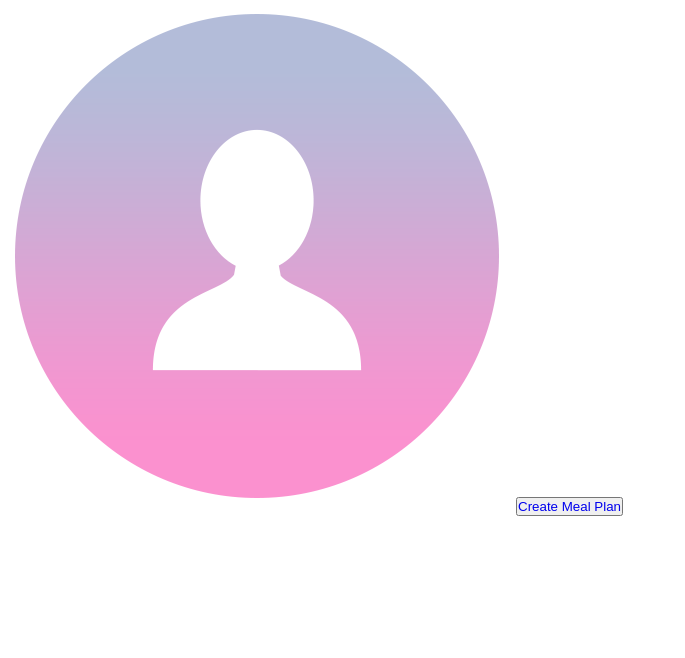
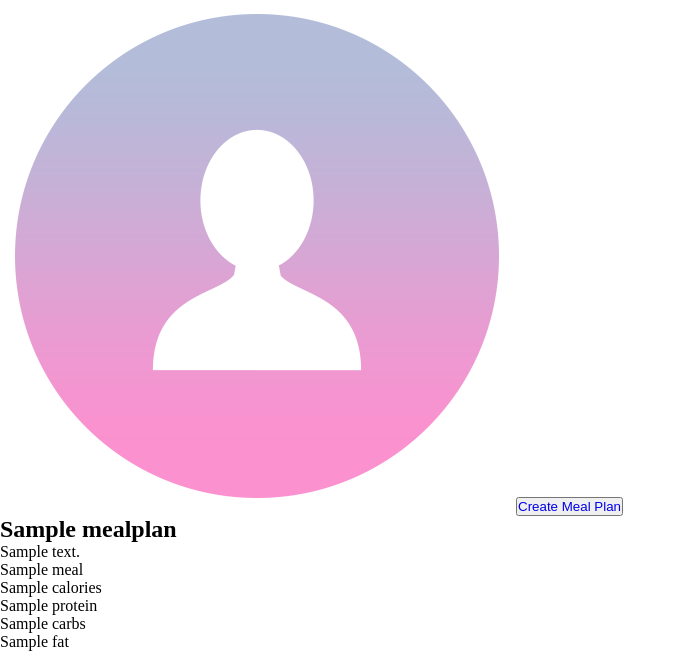
Before and after one commit to DadoveNonye/NutriPlan, a Flask app: template app/templates/user.html in a window 1280 px wide. Shown: the part 142-800 px from the top of the page, without its empty margins (0-685 px from the left). Run offline with Flask 3, Linux system fonts and the light colour scheme; tables that the repository leaves empty hold one stand-in row (values such as "Sample post"); the template is opened without the code that fills it: values that come from a table or form of the project are taken from there, most other values are stand-ins (such as "Sample title", 1, 10 or a date in 2020).

Commit message:
{update}: Add meal plan details to index.html

```diff
--- a/app/templates/index.html
+++ b/app/templates/index.html
@@ -32,6 +32,17 @@
             <a href="{{ url_for('api.create_meal_plan') }}">Create Meal Plan</a>
           </button>
 
+        {% for mealplan in meal_plans %}
+            <div class="meal-plan">
+                <h2>{{ mealplan.name }}</h2>
+                <p>{{ mealplan.description }}</p>
+                <p>{{ mealplan.meal }}</p>
+                <p>{{ mealplan.calories }}</p>
+                <p>{{ mealplan.protein }}</p>
+                <p>{{ mealplan.carbs }}</p>
+                <p>{{ mealplan.fat }}</p>
+        {% endfor %}
+
 
 
     </div>
```
